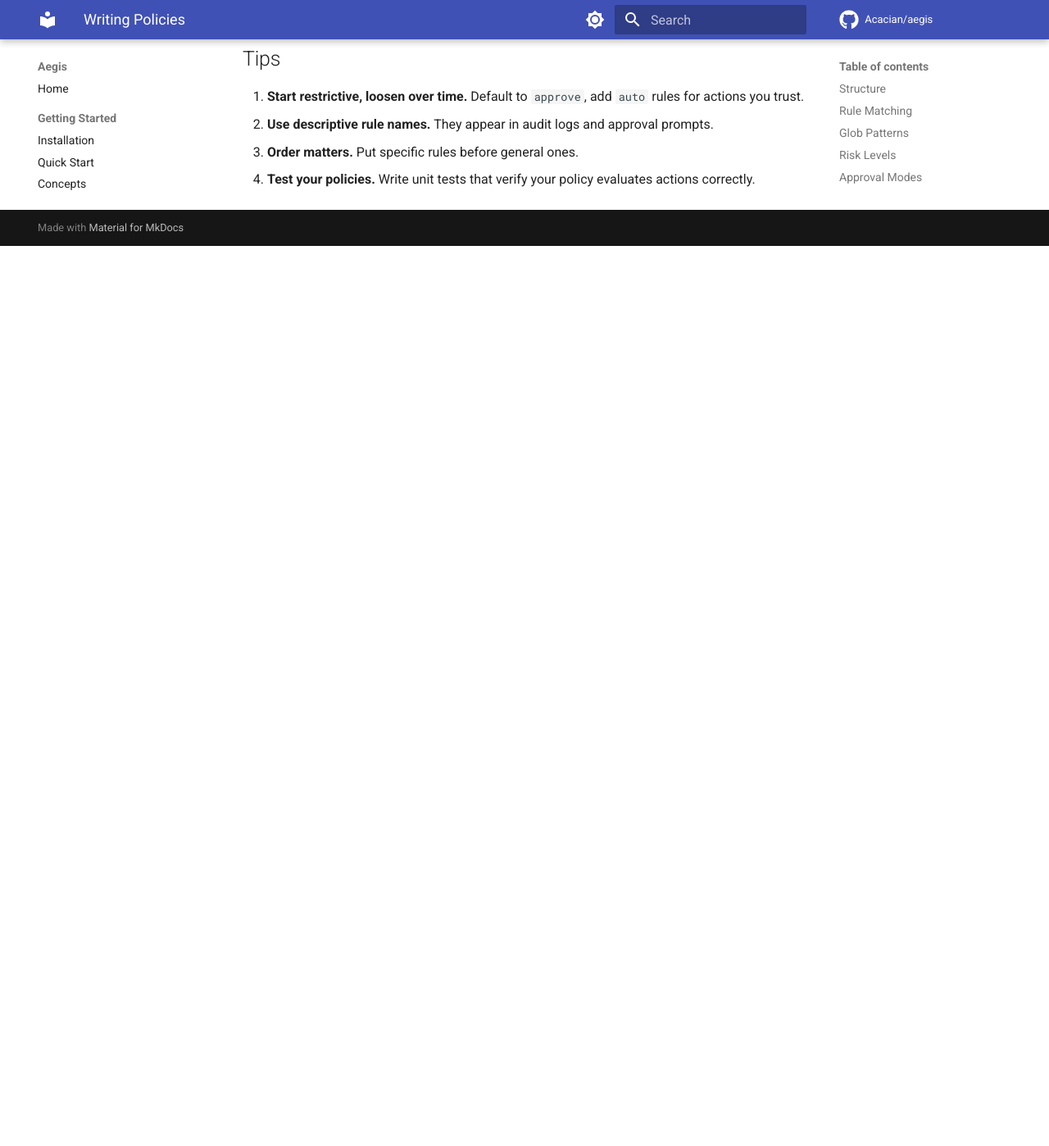
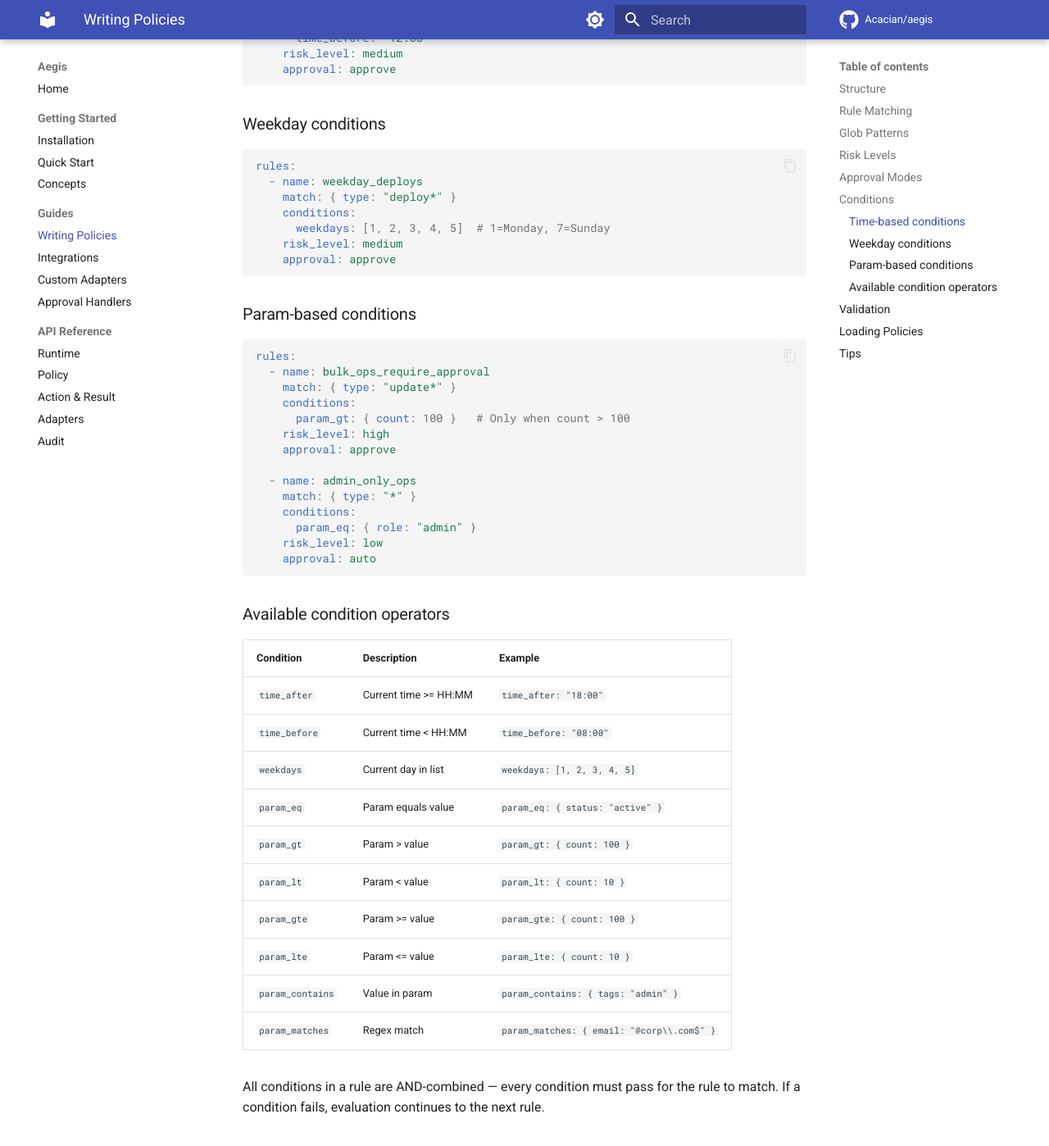
Before and after one commit to Acacian/aegis, an MkDocs documentation site: the page built from docs/guides/policies.md, in a window 1280 px wide and 1400 px high, scrolled down 2605 px. Shown: the whole window at 82% size. Built offline with MkDocs 1.6.1 and Material for MkDocs 9.7.7, drawn with Linux system fonts in a browser that asks for light colours; comment, search, counter and statistics services are not loaded; before the commit the page ends 2905 px from its top, so only the background shows below that; some of the changed text lies outside the part shown.

Commit message:
docs: document policy conditions in README, guides, and example
- Add conditions section to README with time/param/weekday examples
- Comprehensive conditions reference in policies guide
- Update policy.example.yaml with condition examples

Co-Authored-By: Claude Opus 4.6 <noreply@anthropic.com>

````diff
--- a/docs/guides/policies.md
+++ b/docs/guides/policies.md
@@ -78,6 +78,78 @@ Both `type` and `target` support glob patterns:
 | `approve` | Pause and show the action details to a human. |
 | `block` | Always reject. Use for dangerous operations. |
 
+## Conditions
+
+Rules can include conditions that go beyond glob matching. All conditions must pass for the rule to match.
+
+### Time-based conditions
+
+```yaml
+rules:
+  - name: after_hours_block
+    match: { type: "write*" }
+    conditions:
+      time_after: "18:00"    # Current time >= 18:00
+    risk_level: critical
+    approval: block
+
+  - name: morning_only
+    match: { type: "deploy*" }
+    conditions:
+      time_after: "09:00"
+      time_before: "12:00"
+    risk_level: medium
+    approval: approve
+```
+
+### Weekday conditions
+
+```yaml
+rules:
+  - name: weekday_deploys
+    match: { type: "deploy*" }
+    conditions:
+      weekdays: [1, 2, 3, 4, 5]  # 1=Monday, 7=Sunday
+    risk_level: medium
+    approval: approve
+```
+
+### Param-based conditions
+
+```yaml
+rules:
+  - name: bulk_ops_require_approval
+    match: { type: "update*" }
+    conditions:
+      param_gt: { count: 100 }   # Only when count > 100
+    risk_level: high
+    approval: approve
+
+  - name: admin_only_ops
+    match: { type: "*" }
+    conditions:
+      param_eq: { role: "admin" }
+    risk_level: low
+    approval: auto
+```
+
+### Available condition operators
+
+| Condition | Description | Example |
+|-----------|-------------|---------|
+| `time_after` | Current time >= HH:MM | `time_after: "18:00"` |
+| `time_before` | Current time < HH:MM | `time_before: "08:00"` |
+| `weekdays` | Current day in list | `weekdays: [1, 2, 3, 4, 5]` |
+| `param_eq` | Param equals value | `param_eq: { status: "active" }` |
+| `param_gt` | Param > value | `param_gt: { count: 100 }` |
+| `param_lt` | Param < value | `param_lt: { count: 10 }` |
+| `param_gte` | Param >= value | `param_gte: { count: 100 }` |
+| `param_lte` | Param <= value | `param_lte: { count: 10 }` |
+| `param_contains` | Value in param | `param_contains: { tags: "admin" }` |
+| `param_matches` | Regex match | `param_matches: { email: "@corp\\.com$" }` |
+
+All conditions in a rule are AND-combined — every condition must pass for the rule to match. If a condition fails, evaluation continues to the next rule.
+
 ## Validation
 
 Validate your policy file before deploying:
````
Also changed, not shown: README.md (+34 -0 lines), policy.example.yaml (+27 -1 lines).
